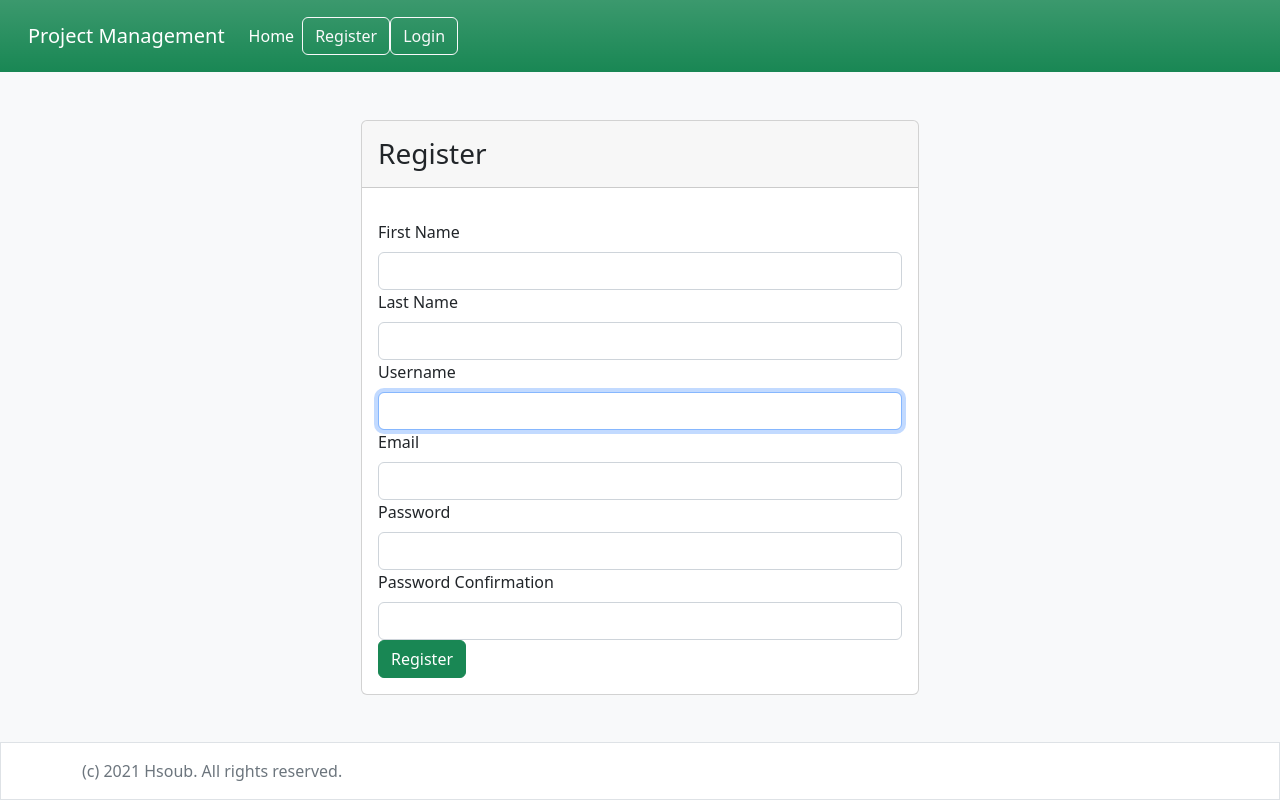
After one commit to xFarisSx/Project-Manager-Django, a Django app: page /accounts/register/ in a window 1280 px wide. The commit adds this page. Run offline with Django 4.2, Linux system fonts and the light colour scheme.

Commit message:
register, profiles

```diff
--- a/accounts/forms.py
+++ b/accounts/forms.py
@@ -1,5 +1,7 @@
-from django.contrib.auth.forms import AuthenticationForm
+from django.contrib.auth.forms import AuthenticationForm, UserCreationForm, UserChangeForm
 from django import forms
+from django.contrib.auth.models import User
+
 
 attrs = {'class': 'form-control'}
 
@@ -13,3 +15,39 @@ class UserLoginForm(AuthenticationForm):
 		label='Password',
   		widget=forms.PasswordInput(attrs=attrs)
 	)
+class UserRegisterForm(UserCreationForm):
+    first_name = forms.CharField(
+        label='First Name',
+        widget=forms.TextInput(attrs=attrs)
+    )
+    last_name = forms.CharField(
+        label='Last Name',
+        widget=forms.TextInput(attrs=attrs)
+    )
+
+    username = forms.CharField(label='Username', widget=forms.TextInput(attrs=attrs))
+    email = forms.EmailField(label='Email', widget=forms.TextInput(attrs=attrs))
+
+    password1 = forms.CharField(
+		label='Password',
+        strip=False,
+  		widget=forms.PasswordInput(attrs=attrs)
+	)
+    password2 = forms.CharField(
+		label='Password Confirmation',
+        strip=False,
+  		widget=forms.PasswordInput(attrs=attrs)
+	)
+    class Meta(UserCreationForm.Meta):
+        fields = ('first_name','last_name', 'username', 'email' )
+
+class ProfileForm(UserChangeForm):
+    password = None
+    class Meta:
+        model = User
+        fields = ['first_name', 'last_name', 'email']
+        widgets = {
+            'first_name': forms.TextInput(attrs=attrs),
+            'last_name': forms.TextInput(attrs=attrs),
+            'email': forms.EmailInput(attrs=attrs)
+        }
--- /dev/null
+++ b/accounts/templates/registration/register.html
@@ -0,0 +1,29 @@
+{% extends 'base.html' %}
+
+{% load i18n %}
+
+{% block content %}
+<div class="container">
+	<div class="row justify-content-md-center">
+		<div class="card col-md-6 px-0">
+			<div class="card-header">
+				<h3 class="mb-0 py-2">{% trans 'Register' %}</h3>
+			</div>
+			<div class="card-body">
+				<form method="post">
+					{% csrf_token %}
+					{% include 'common/form.html' with form=form %}
+					<button class="btn btn-success btn-block">
+						{% trans 'Register' %}
+					</button>
+				</form>
+			</div>
+		</div>
+	</div>
+</div>
+
+<script>
+	console.log(1);
+	document.querySelector('input').classList.add('form-control')
+</script>
+{% endblock %}
--- a/accounts/urls.py
+++ b/accounts/urls.py
@@ -1,8 +1,11 @@
 from django.urls import path, include
 from accounts.forms import UserLoginForm
+from accounts.views import RegisterView, edit_profile
 from django.contrib.auth.views import LoginView
 
 urlpatterns = [
     path('', include('django.contrib.auth.urls')),
     path('login/', LoginView.as_view(authentication_form = UserLoginForm), name='login'),
+    path('register/', RegisterView.as_view(), name='register'),
+    path('profile/', edit_profile, name='profile'),
 ]
--- a/accounts/views.py
+++ b/accounts/views.py
@@ -1,3 +1,30 @@
-from django.shortcuts import render
+from django.shortcuts import render, redirect
+from django.urls import reverse_lazy
+from django.views.generic import CreateView
+from .forms import UserRegisterForm, ProfileForm
+from django.contrib.auth import login
+from django.contrib.auth.decorators import login_required
 
 # Create your views here.
+
+class RegisterView(CreateView):
+    form_class = UserRegisterForm
+    # success_url = reverse_lazy('login')
+    template_name = 'registration/register.html'
+
+    def get_success_url(self) -> str:
+        login(self.request, self.object)
+        return reverse_lazy('Project_list')
+
+@login_required()
+def edit_profile(request):
+    if request.method == 'POST':
+        form = ProfileForm(request.POST, instance=request.user)
+        if form.is_valid():
+            form.save()
+            return redirect('profile')
+    else:
+        form = ProfileForm(instance=request.user)
+        return render(request, 'profile.html', {
+            'form':form
+        })
--- a/projects/templates/partials/header.html
+++ b/projects/templates/partials/header.html
@@ -20,7 +20,7 @@
 							{{user.username}}
 						</a>
 						<ul class="dropdown-menu">
-							<li><a class="dropdown-item" href="#">{% trans 'Profile' %}</a></li>
+							<li><a class="dropdown-item" href="{% url 'profile' %}">{% trans 'Profile' %}</a></li>
 							<li>
 								<hr class="dropdown-divider">
 							</li>
@@ -38,6 +38,9 @@
 					</div>
 				</form>
 			{% else %}
+				<a href="{% url 'register' %}" class="btn btn-outline-light">
+					{% trans 'Register' %}
+				</a>
 				<a href="{% url 'login' %}" class="btn btn-outline-light">
 					{% trans 'Login' %}
 				</a>
```
Also changed, not shown: accounts/templates/profile.html (added, +29 -0 lines), 1 other file.
